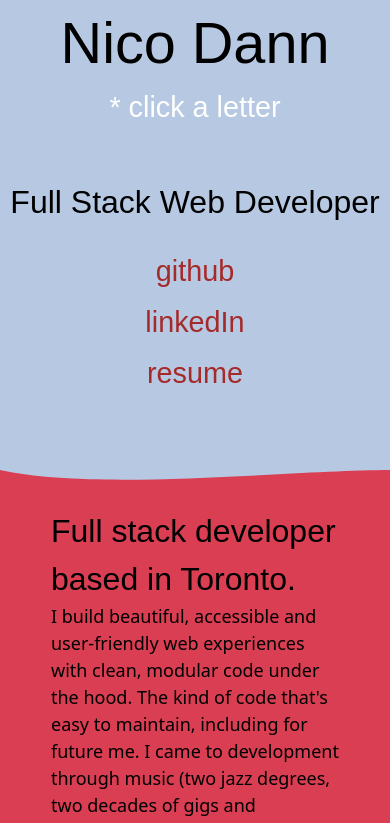
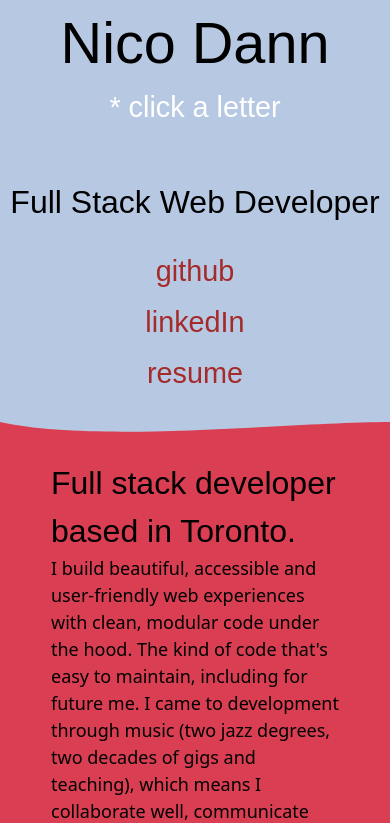
Before and after one commit to nicodann/portfolio, a Next.js app: page / in a window 390 px wide. Shown: the top 823 px of the page. Built offline with nearby package versions, Linux system fonts and the light colour scheme; a web font is replaced by a local one.

Commit message:
Style header.

```diff
--- a/components/Header/index.tsx
+++ b/components/Header/index.tsx
@@ -74,7 +74,7 @@
 
   return (
     <header
-      className="flex justify-center relative pb-20"
+      className="flex justify-center relative pb-8 md:pb-20"
       style={{ backgroundColor: bgColour ? `#${bgColour}` : undefined }}
     >
       <div
```
